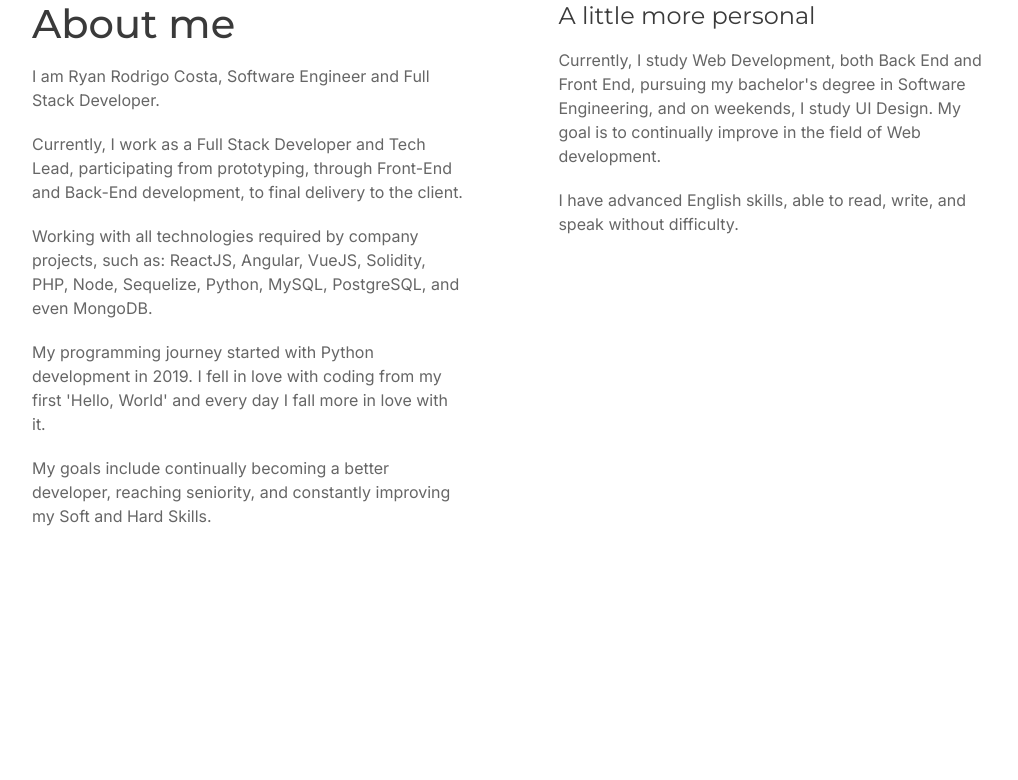
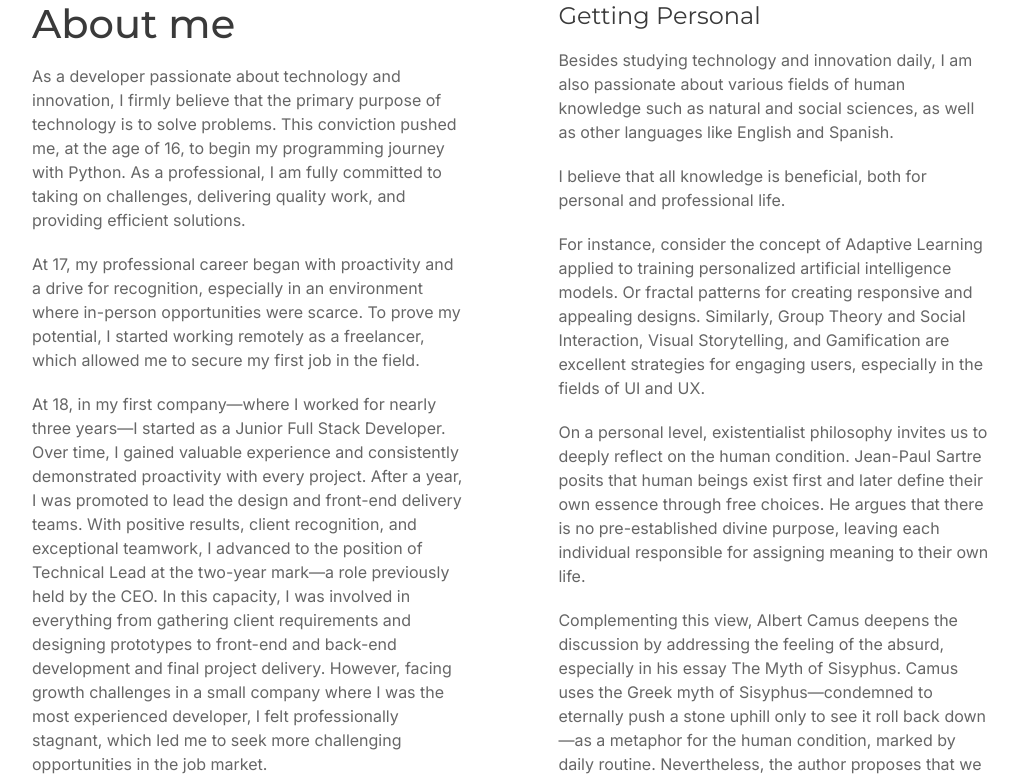
Before and after one commit to Ryan-R-C/new-portfolio, a React (Create React App) app: page / in a window 1280 px wide. Shown: the part 1300-2080 px from the top of the page, without its empty margins (128-1146 px from the left). Built offline with nearby package versions, Linux system fonts and the light colour scheme.

Commit message:
Feat: updated info

```diff
--- a/src/info.ts
+++ b/src/info.ts
@@ -40,11 +40,11 @@ export const storagedInfo = {
     mainAboutText: {
       title: 'Sobre mim',
       paragraphs: [
-        "Eu sou Ryan Rodrigo Costa, Engenheiro de Software e Dev. Full Stack.",
-        "Atualmente trabalho como Desenvolvedor Full Stack e Líder Técnico, participando desde o protótipo, passando pelo Front-End e Back-End até a entrega final para o cliente.",
-        "Trabalhando com todas as tecnologias requiridas pelos projetos da empresa, tais como: ReactJS, Angular, VueJS, Solidity, PHP, Node, Sequelize, Python, MySQL, PostgreSQL  e até mesmo MongoDB.",
-        "Meu contato com programação começou com desenvolvimento em Python, em 2019, me apaixonei pelo desenvolvimento desde o primeiro 'Hello, World' e a cada dia que passa me apaixono mais ainda.",
-        "Tenho como metas me tornar sempre um desenvolvedor melhor chegando a minha senioridade, sempre me aperfeiçoando nas Soft e Hard Skills."
+        "Sou um desenvolvedor apaixonado por tecnologia e inovação, sempre acreditando que o principal propósito da tecnologia é solucionar problemas. Essa convicção impulsionou o Ryan, aos 16 anos, a iniciar sua jornada na programação com Python. Como profissional, dedico-me integralmente aos desafios, ao trabalho e à entrega de soluções eficientes.",
+        "O início da minha carreira profissional, aos 17 anos, foi marcada por proatividade e uma busca por afirmação, onde as oportunidades presenciais eram escassas. Para provar meu potencial, comecei a atuar como freelancer de forma remota, o que me permitiu conquistar meu primeiro emprego na área.",
+        "Aos 18 anos, em minha primeira empresa, onde atuei por quase três anos, comecei como Desenvolvedor Full Stack Júnior e, com o tempo, fui agregando experiência e demonstrando proatividade em cada entrega. Após um ano, fui promovido a líder das entregas dos setores de design e front-end. Com resultados positivos, reconhecimento dos clientes e uma postura excepcional perante a equipe, assumi, aos dois anos, o cargo de Líder Técnico – função anteriormente ocupada pelo CEO –, participando desde o levantamento de requisitos com os cliente, concepção de protótipos até o desenvolvimento front-end, back-end e a entrega final dos projetos. Entretanto, ao enfrentar desafios de crescimento em uma empresa de pequeno porte, onde eu era o desenvolvedor mais experiente, senti-me estagnado profissionalmente, o que me levou a buscar oportunidades mais desafiadoras no mercado de trabalho.",
+        "Atualmente, atuo na empresa Facilita Jurídico, onde sou responsável pela manutenção de um sistema em produção e pelo desenvolvimento de soluções que incorporam inteligência artificial para setores específicos da empresa.",
+        "Minha meta é aprimorar constantemente tanto as soft-skills quanto as hard-skills, buscando atingir níveis cada vez mais avançados de senioridade. Matendo sempre uma postura de aprendizado contínuo e constante."
       ]
     },
 
@@ -52,8 +52,13 @@ export const storagedInfo = {
     asideAboutText: {
       title: 'Um pouco mais pessoal',
       paragraphs: [
-        "Atualmente estudo Desenvolvimento Web, tanto Back End quanto Front End, cursando meu bacharelado em Engenharia de Software e, aos finais de semanam, estudo UI Design. Minha meta é se aperfeiçoar cada vez mais na área de desenvolvimento Web.",
-        "Tenho inglês avançado, conseguindo ler, escrever e falar sem dificuldades.",
+        "Além de estudar diariamente sobre tecnologia e inovação, também sou aficionado em várias áreas do conhecimento humano como ciências naturais e sociais, além de outras línguas como o inglês e espanhol.",
+        "Penso que todo saber é benéfico, tanto para vida pessoal quanto profissional.",
+        "Como o conceito de Aprendizado Adaptativo aplicado para treinamento de modelos personalizados de inteligência artificial.",
+        "Ou Padrões Fractais para designs responsivos e agradáveis. De forma semelhante, a Teoria dos Grupos e Interação Social, Storytelling Visual e Gamificação são ótimas estratégias para engajamento dos usuários, aplicadas nos campos de UI e UX.",
+        "No âmbito pessoal, a filosofia existencialista nos convida a refletir profundamente sobre a condição humana.",
+        "Jean-Paul Sartre propõe que o ser humano primeiro existe e, posteriormente, define sua própria essência através de escolhas livres. Sartre defende que não há um propósito divino pré-estabelecido, cabendo a cada indivíduo atribuir sentido à própria vida. ",
+        "Complementando essa visão, Albert Camus aprofunda a discussão ao abordar o sentimento do absurdo, especialmente em seu ensaio O Mito de Sísifo. Camus utiliza o mito grego de Sísifo – condenado a empurrar eternamente uma pedra morro acima, apenas para vê-la rolar de volta – como uma metáfora para a condição humana, marcada pela rotina diária. Ainda assim, o autor propõe que devemos imaginar Sísifo feliz, pois, ao reconhecer o absurdo da existência e, mesmo assim, seguir vivendo, ele descobre uma forma autêntica de liberdade e felicidade. Por fim o conceito de má-fé, também de Sartre, critica a tendência de negar a própria liberdade e responsabilidade pelas escolhas pessoais.",
       ]
     },
 
@@ -68,7 +73,7 @@ export const storagedInfo = {
     ],
 
 
-
+    portFolioTitle: "Portfólio de projetos pessoais",
     portFolioInfo: [
       {
         filter: "HTML, CSS e JavaScript",
@@ -470,12 +475,13 @@ export const storagedInfo = {
 
     timelineinfo: {
       title: "Timeline",
-      dates: ["2019-07-22", "2021-04-30", "2021-11-22", "2022-03-01","2024-08-01"],
+      dates: ["2019-07-22", "2021-04-30", "2021-11-22", "2022-03-02", "2023-12-02", "2024-08-02"],
       description: [
         "Meu Primeiro Hello World em Python",
         "Meu primeiro cliente como Freelancer",
         "Minha Admissão em minha empresa atual como Dev. Júnior",
         "Minha primeira promoção como líder de Squad.",
+        "Minha promossão como Tech lead.",
         "Minha admissão como desenvolvedor Full Stack pleno e o início de minha jornada profissional atuando como Prompt Engineer."
       ]
     }
@@ -520,20 +526,24 @@ export const storagedInfo = {
     mainAboutText: {
       title: 'About me',
       paragraphs: [
-        "I am Ryan Rodrigo Costa, Software Engineer and Full Stack Developer.",
-        "Currently, I work as a Full Stack Developer and Tech Lead, participating from prototyping, through Front-End and Back-End development, to final delivery to the client.",
-        "Working with all technologies required by company projects, such as: ReactJS, Angular, VueJS, Solidity, PHP, Node, Sequelize, Python, MySQL, PostgreSQL, and even MongoDB.",
-        "My programming journey started with Python development in 2019. I fell in love with coding from my first 'Hello, World' and every day I fall more in love with it.",
-        "My goals include continually becoming a better developer, reaching seniority, and constantly improving my Soft and Hard Skills."
+        "As a developer passionate about technology and innovation, I firmly believe that the primary purpose of technology is to solve problems. This conviction pushed me, at the age of 16, to begin my programming journey with Python. As a professional, I am fully committed to taking on challenges, delivering quality work, and providing efficient solutions.",
+        "At 17, my professional career began with proactivity and a drive for recognition, especially in an environment where in-person opportunities were scarce. To prove my potential, I started working remotely as a freelancer, which allowed me to secure my first job in the field.",
+        "At 18, in my first company—where I worked for nearly three years—I started as a Junior Full Stack Developer. Over time, I gained valuable experience and consistently demonstrated proactivity with every project. After a year, I was promoted to lead the design and front-end delivery teams. With positive results, client recognition, and exceptional teamwork, I advanced to the position of Technical Lead at the two-year mark—a role previously held by the CEO. In this capacity, I was involved in everything from gathering client requirements and designing prototypes to front-end and back-end development and final project delivery. However, facing growth challenges in a small company where I was the most experienced developer, I felt professionally stagnant, which led me to seek more challenging opportunities in the job market.",
+        "Currently, I work at Facilita Jurídico, where I am responsible for maintaining a production system and developing solutions that incorporate artificial intelligence for specific sectors within the company.",
+        "My goal is to continuously enhance both my soft skills and hard skills, striving to achieve increasingly advanced levels of seniority. Always maintaining a commitment to continuous, lifelong learning",
+
       ]
     },
 
 
     asideAboutText: {
-      title: 'A little more personal',
+      title: 'Getting Personal',
       paragraphs: [
-        "Currently, I study Web Development, both Back End and Front End, pursuing my bachelor's degree in Software Engineering, and on weekends, I study UI Design. My goal is to continually improve in the field of Web development.",
-        "I have advanced English skills, able to read, write, and speak without difficulty."
+        "Besides studying technology and innovation daily, I am also passionate about various fields of human knowledge such as natural and social sciences, as well as other languages like English and Spanish.",
+        "I believe that all knowledge is beneficial, both for personal and professional life.",
+        "For instance, consider the concept of Adaptive Learning applied to training personalized artificial intelligence models. Or fractal patterns for creating responsive and appealing designs. Similarly, Group Theory and Social Interaction, Visual Storytelling, and Gamification are excellent strategies for engaging users, especially in the fields of UI and UX.",
+        "On a personal level, existentialist philosophy invites us to deeply reflect on the human condition. Jean-Paul Sartre posits that human beings exist first and later define their own essence through free choices. He argues that there is no pre-established divine purpose, leaving each individual responsible for assigning meaning to their own life.",
+        "Complementing this view, Albert Camus deepens the discussion by addressing the feeling of the absurd, especially in his essay The Myth of Sisyphus. Camus uses the Greek myth of Sisyphus—condemned to eternally push a stone uphill only to see it roll back down—as a metaphor for the human condition, marked by daily routine. Nevertheless, the author proposes that we must imagine Sisyphus as happy, because by acknowledging the absurdity of existence and continuing to live despite it, he discovers an authentic form of freedom and happiness. Finally, Sartre’s concept of bad faith criticizes the tendency to deny one’s own freedom and responsibility for personal choices."
       ]
     },
 
@@ -548,7 +558,7 @@ export const storagedInfo = {
     ],
 
 
-
+    portFolioTitle: "Personal Projects Portfolio",
     portFolioInfo: [
       {
         filter: `HTML, CSS and JavaScript`,
@@ -925,22 +935,22 @@ export const storagedInfo = {
               'acquired through both coursework and professional practice. Below are some examples:',
               '',
               'Frameworks:',
-              '   - NestJS: Development of scalable and modular applications using Node.js and TypeScript; Laravel: Building robust and elegant solutions in PHP; .NET: Developing high-performance and secure applications on the Microsoft platform.',
+              'NestJS: Development of scalable and modular applications using Node.js and TypeScript; Laravel: Building robust and elegant solutions in PHP; .NET: Developing high-performance and secure applications on the Microsoft platform.',
               '',
               'Hosting Providers:',
-              '   - AWS: Utilizing cloud services to ensure scalability and high availability; Heroku: Simplified deployment of web applications with practical scalability.',
+              'AWS: Utilizing cloud services to ensure scalability and high availability; Heroku: Simplified deployment of web applications with practical scalability.',
               '',
               'Databases:',
-              '   - MySQL: Managing relational databases for web applications; SQL Server: Implementing robust solutions integrated with the .NET ecosystem; PostgreSQL: Open-source relational database with a focus on extensibility and standards compliance; MongoDB: Using a document-oriented NoSQL database for flexible and scalable solutions.',
+              'MySQL: Managing relational databases for web applications; SQL Server: Implementing robust solutions integrated with the .NET ecosystem; PostgreSQL: Open-source relational database with a focus on extensibility and standards compliance; MongoDB: Using a document-oriented NoSQL database for flexible and scalable solutions.',
               '',
               'Programming Languages:',
-              '   - Node.js: Running JavaScript on the server for real-time and scalable applications; Java: Developing large-scale enterprise systems; C#: Creating robust applications on the .NET platform; PHP: Web development with a vast ecosystem and various frameworks; Python: Applied in multiple scenarios, from web development to automation and data analysis.',
+              'Node.js: Running JavaScript on the server for real-time and scalable applications; Java: Developing large-scale enterprise systems; C#: Creating robust applications on the .NET platform; PHP: Web development with a vast ecosystem and various frameworks; Python: Applied in multiple scenarios, from web development to automation and data analysis.',
               '',
               'Mobile Development:',
-              '   - React Native: Developing mobile applications with a native experience using JavaScript.',
+              'React Native: Developing mobile applications with a native experience using JavaScript.',
               '',
               'Linux Environment:',
-              '   - Ubuntu: Administration and usage in servers and workstations due to its stability and ease of use; Fedora and CentOS: Implementing robust and secure environments for various corporate needs.',
+              'Ubuntu: Administration and usage in servers and workstations due to its stability and ease of use; Fedora and CentOS: Implementing robust and secure environments for various corporate needs.',
           ],
         direction: `row`,
         mainColor: `rgb(89, 105, 198)`,
@@ -953,7 +963,7 @@ export const storagedInfo = {
 
     timelineinfo: {
       title: `Timeline`,
-      dates: ["2019-07-22", "2021-04-30", "2021-11-22", "2022-03-01","2024-08-01"],
+      dates: ["2019-07-22", "2021-04-30", "2021-11-22", "2022-03-02", "2023-12-02", "2024-08-02"],
       description: [
         `My first Hello World in Python`,
         `My first client as a Freelancer`,
```
